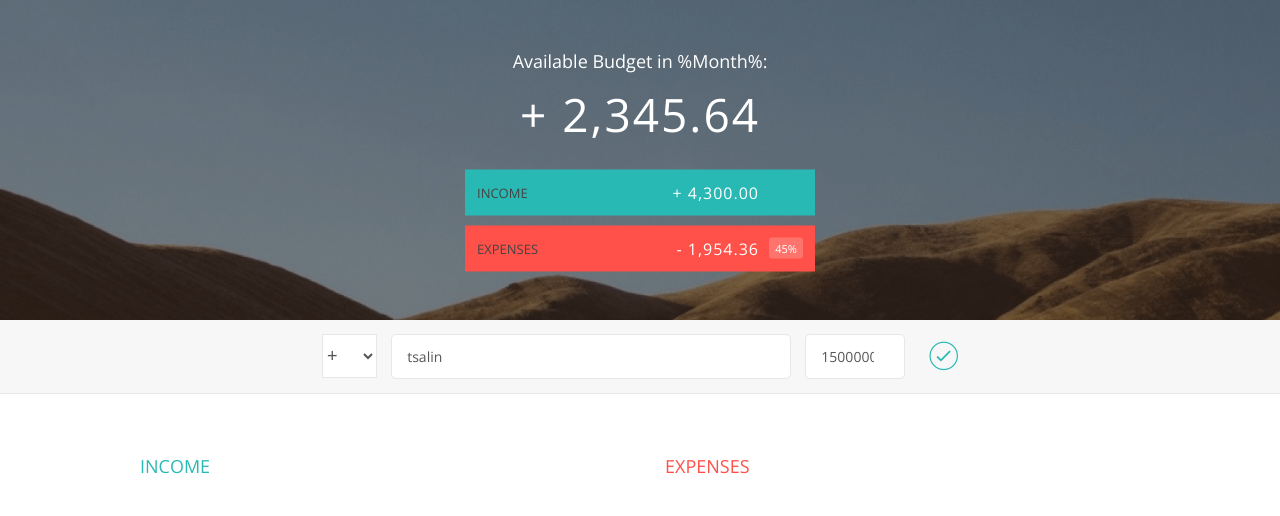
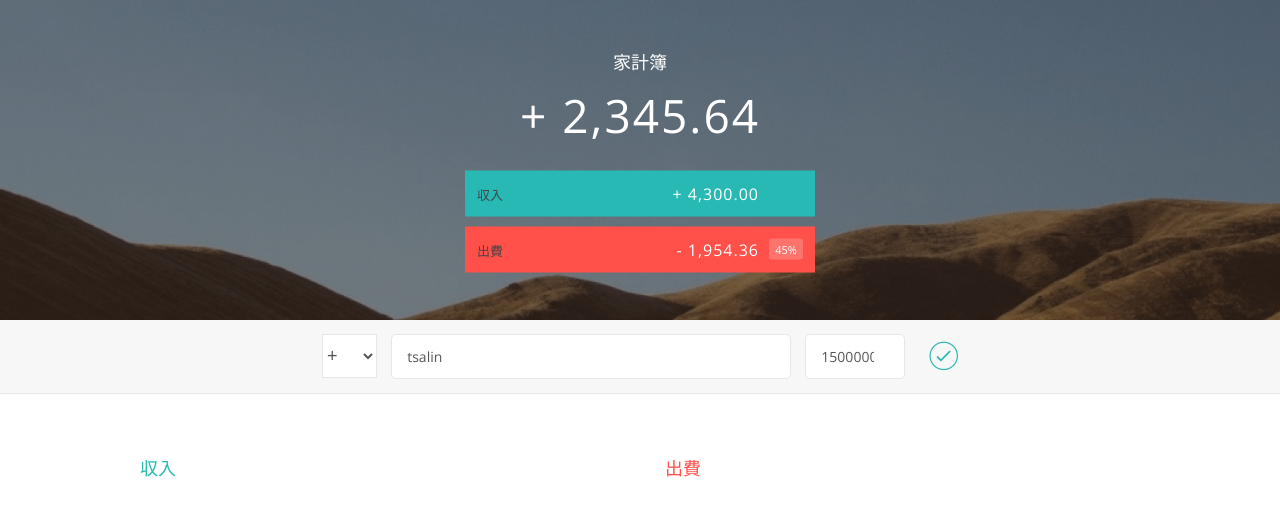
Before and after one commit to sugijit/finance-taro, a plain HTML site: page index.html in a window 1280 px wide. Drawn offline with nearby package versions, Linux system fonts and the light colour scheme.

Commit message:
eng to jp

```diff
--- a/index.html
+++ b/index.html
@@ -13,19 +13,17 @@
       type="text/css"
     />
     <link type="text/css" rel="stylesheet" href="style.css" />
-    <title>Budgety</title>
+    <title>JS 家計簿</title>
   </head>
   <body>
     <div class="top">
       <div class="budget">
-        <div class="budget__title">
-          Available Budget in <span class="budget__title--month">%Month%</span>:
-        </div>
+        <div class="budget__title">家計簿</div>
 
         <div class="budget__value">+ 2,345.64</div>
 
         <div class="budget__income clearfix">
-          <div class="budget__income--text">Income</div>
+          <div class="budget__income--text">収入</div>
           <div class="right">
             <div class="budget__income--value">+ 4,300.00</div>
             <div class="budget__income--percentage">&nbsp;</div>
@@ -33,7 +31,7 @@
         </div>
 
         <div class="budget__expenses clearfix">
-          <div class="budget__expenses--text">Expenses</div>
+          <div class="budget__expenses--text">出費</div>
           <div class="right clearfix">
             <div class="budget__expenses--value">- 1,954.36</div>
             <div class="budget__expenses--percentage">45%</div>
@@ -69,7 +67,7 @@
 
       <div class="container clearfix">
         <div class="income">
-          <h2 class="icome__title">Income</h2>
+          <h2 class="icome__title">収入</h2>
 
           <div class="income__list">
             <!--
@@ -97,7 +95,7 @@
         </div>
 
         <div class="expenses">
-          <h2 class="expenses__title">Expenses</h2>
+          <h2 class="expenses__title">出費</h2>
 
           <div class="expenses__list">
             <!--
```
